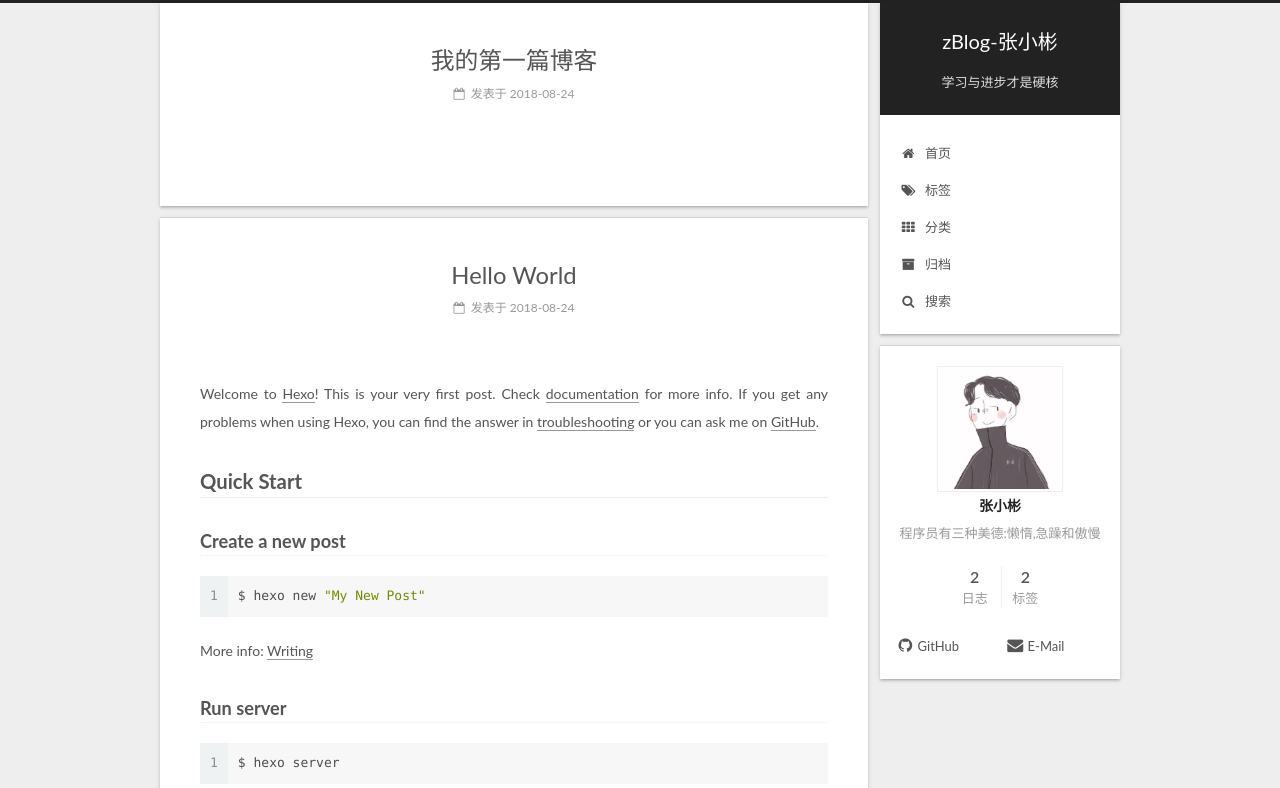
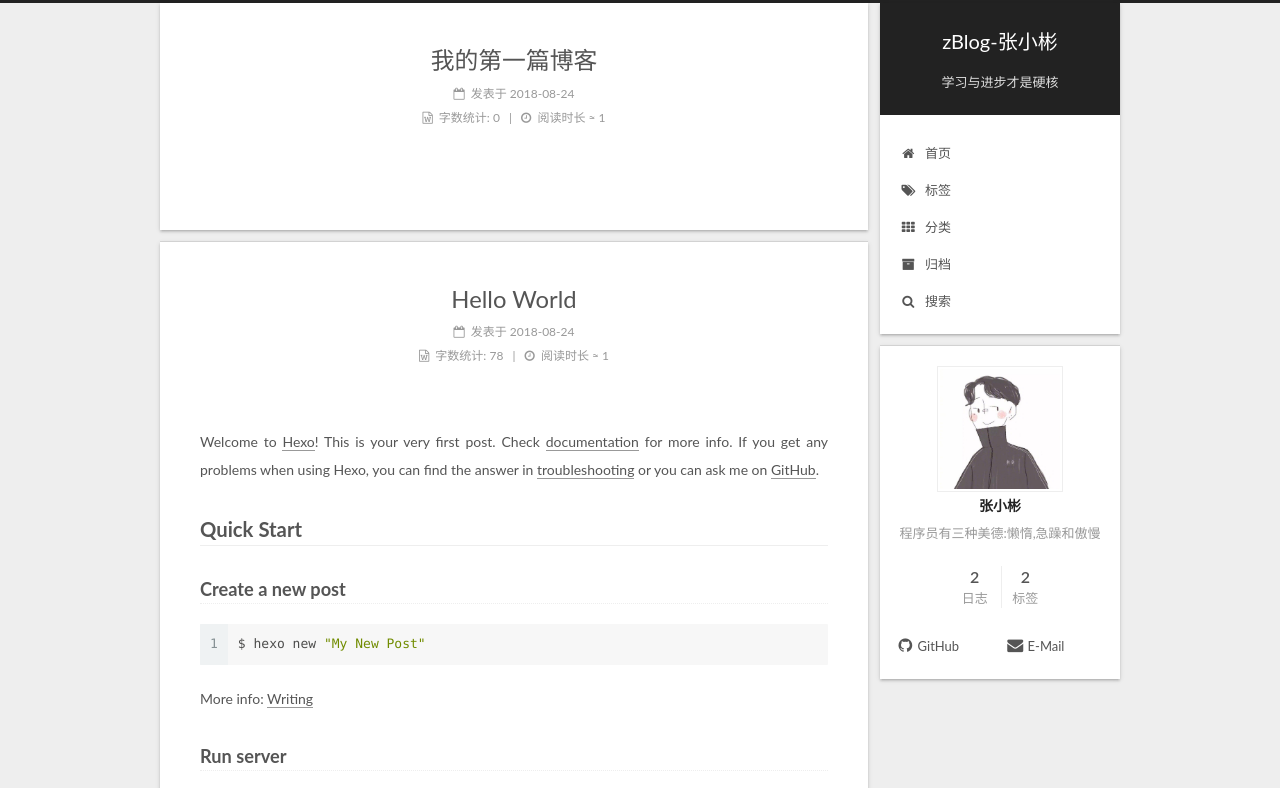
Before and after one commit to zhangbinapg/zhangbinapg.github.io, a plain HTML site: page index.html in a window 1280 px wide. Shown: the top 788 px of the page. Drawn offline with Linux system fonts and the light colour scheme.

Commit message:
Site updated: 2018-08-30 14:25:05

```diff
--- a/css/main.css
+++ b/css/main.css
@@ -1823,7 +1823,7 @@ pre .javascript .function {
   width: 4px;
   height: 4px;
   border-radius: 50%;
-  background: #61fcee;
+  background: #49c3ff;
 }
 .links-of-blogroll {
   font-size: 13px;
--- a/index.html
+++ b/index.html
@@ -340,6 +340,37 @@
 
 
 
+            <div class="post-wordcount">
+
+
+                <span class="post-meta-item-icon">
+                  <i class="fa fa-file-word-o"></i>
+                </span>
+
+                  <span class="post-meta-item-text">字数统计&#58;</span>
+
+                <span title="字数统计">
+                  0
+                </span>
+
+
+
+                <span class="post-meta-divider">|</span>
+
+
+
+                <span class="post-meta-item-icon">
+                  <i class="fa fa-clock-o"></i>
+                </span>
+
+                  <span class="post-meta-item-text">阅读时长 &asymp;</span>
+
+                <span title="阅读时长">
+                  1
+                </span>
+
+            </div>
+
 
 
 
@@ -458,6 +489,37 @@
 
 
 
+
+            <div class="post-wordcount">
+
+
+                <span class="post-meta-item-icon">
+                  <i class="fa fa-file-word-o"></i>
+                </span>
+
+                  <span class="post-meta-item-text">字数统计&#58;</span>
+
+                <span title="字数统计">
+                  78
+                </span>
+
+
+
+                <span class="post-meta-divider">|</span>
+
+
+
+                <span class="post-meta-item-icon">
+                  <i class="fa fa-clock-o"></i>
+                </span>
+
+                  <span class="post-meta-item-text">阅读时长 &asymp;</span>
+
+                <span title="阅读时长">
+                  1
+                </span>
+
+            </div>
 
 
 
```
Also changed, not shown: 2018/08/24/hello-world/index.html (+31 -0 lines), 2018/08/24/我的第一篇博客/index.html (+31 -0 lines).
